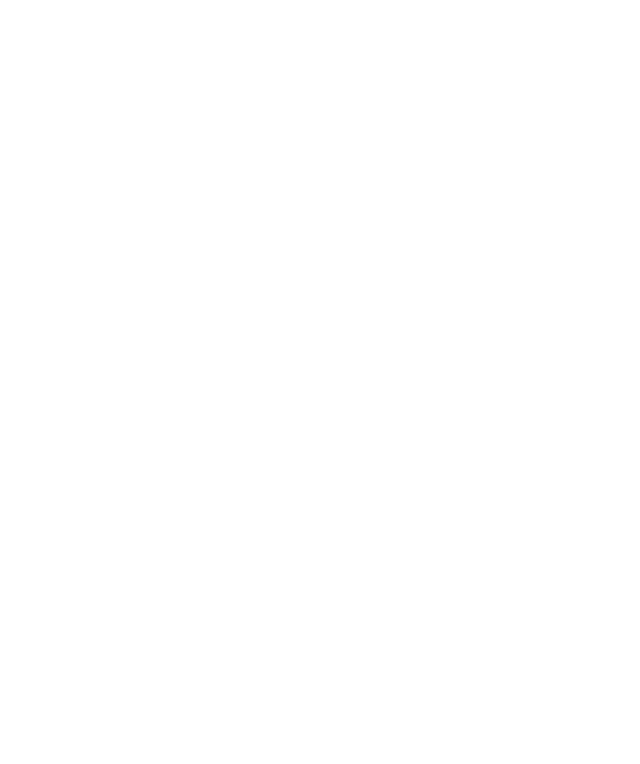
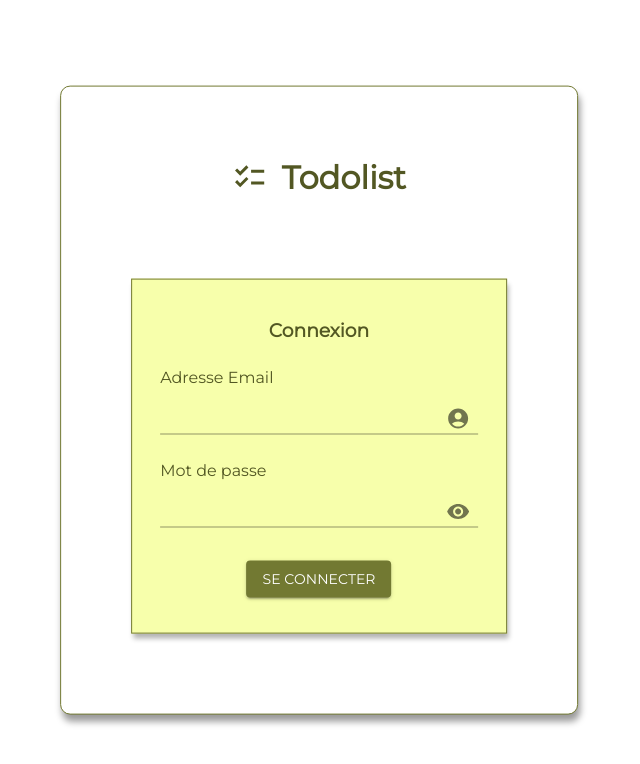
Before and after one commit to Luigi1802/todolist-app, a React (Create React App) app in the folder frontend/: page /login in a window 1280 px wide. Shown: the top 764 px of the page, without its empty margins (321-961 px from the left). Built offline with nearby package versions, Linux system fonts and the light colour scheme.

Commit message:
Mise en place de l'authentification, formulaire de login

```diff
--- a/frontend/package.json
+++ b/frontend/package.json
@@ -12,6 +12,8 @@
     "@testing-library/jest-dom": "^5.17.0",
     "@testing-library/react": "^13.4.0",
     "@testing-library/user-event": "^13.5.0",
+    "axios": "^1.7.2",
+    "jwt-decode": "^4.0.0",
     "react": "^18.3.1",
     "react-dom": "^18.3.1",
     "react-router-dom": "^6.23.1",
--- a/frontend/src/components/App.js
+++ b/frontend/src/components/App.js
@@ -1,4 +1,6 @@
 import React from 'react';
+import todolistTheme from '../todolistTheme.js';
+import { ThemeProvider } from '@mui/material/styles';
 import {BrowserRouter, Route, Routes} from 'react-router-dom';
 import Home from '../pages/Home.js';
 import Login from '../pages/Login.js';
@@ -6,6 +8,7 @@ import AuthGuard from '../components/AuthGuard.js';
 
 const App = () => {
   return (
+    <ThemeProvider theme={todolistTheme}>
       <div className='App'>
         <BrowserRouter>
           <Routes>
@@ -18,6 +21,7 @@ const App = () => {
           </Routes>
         </BrowserRouter>
       </div>
+    </ThemeProvider>
   );
 };
 
--- a/frontend/src/components/AuthGuard.js
+++ b/frontend/src/components/AuthGuard.js
@@ -1,12 +1,11 @@
 import React from 'react'
 import { Navigate } from 'react-router-dom';
-//import { accountService } from '../../_services/account.service';
+import { authService } from '../services/authService';
 
 const AuthGuard = ({guardType, children}) => {
-    // if (!accountService.isLogged() || accountService.getUserRole() !== guardType) {
-    //     return <Navigate to="/login"/>
-    // }
-    // return children;
+    if (!authService.isLogged()) {
+        return <Navigate to="/login"/>
+    }
     return children;
 };
 
--- a/frontend/src/pages/Home.js
+++ b/frontend/src/pages/Home.js
@@ -4,7 +4,7 @@ import '../styles/Home.css';
 const Home = () => {
     return (
         <div className='Home'>
-            <h1>todolist-app</h1>
+            <h1>todolist-app home</h1>
         </div>
     );
 };
--- a/frontend/src/pages/Login.js
+++ b/frontend/src/pages/Login.js
@@ -1,12 +1,121 @@
-import React from 'react';
 import '../styles/Login.css';
+import * as React from 'react';
+import FormControl from '@mui/material/FormControl';
+import Button from '@mui/material/Button';
+import IconButton from '@mui/material/IconButton';
+import Input from '@mui/material/Input';
+import InputLabel from '@mui/material/InputLabel';
+import InputAdornment from '@mui/material/InputAdornment';
+import Visibility from '@mui/icons-material/Visibility';
+import VisibilityOff from '@mui/icons-material/VisibilityOff';
+import AccountCircle from '@mui/icons-material/AccountCircle';
+import ChecklistIcon from '@mui/icons-material/Checklist';
+import { useState } from 'react';
+import { useNavigate } from 'react-router-dom';
+import { authService } from '../services/authService.js';
+import { Alert } from '@mui/material';
 
-const Login = () => {
-    return (
-        <div className='Login'>
+function Login() {
+    const navigate = useNavigate();
+    const [credentials, setCredentials] = useState({
+        identifier : '',
+        password : ''
+    });
+    const [idInvalides, setIdInvalides] = useState(false);
+    const [showPassword, setShowPassword] = useState(false);
 
-        </div>
-    );
-};
+    const errorAlert = idInvalides ? <Alert className="alertLogin" variant="filled" severity="error">Identifiants incorrects</Alert> : null;
+
+    const handleChange = (e) => {
+        setCredentials({
+            ...credentials,
+            [e.target.name]: e.target.value
+        })
+    }
+
+    const handleSubmit = (e) => {
+        e.preventDefault();
+        authService.login(credentials)
+            .then(res => {
+                authService.saveToken(res.data.jwt);
+                navigate('/');
+            })
+            .catch(error => {
+                setIdInvalides(true);
+            })
+    }
+
+    const handleClickShowPassword = () => setShowPassword((show) => !show);
+
+    const handleMouseDownPassword = (event) => {
+      event.preventDefault();
+    };
+
+    return(<div className="Login">
+                <div className="loginContainer">
+                    <div className="titleContainer">
+                        <ChecklistIcon fontSize="large"/>
+                        <h1 className="loginTitle">Todolist</h1>
+                    </div>
+                    <form className='formContainer' onSubmit={handleSubmit}>
+                        <h3>Connexion</h3>
+                        {/* email */}
+                        <div className='loginInput'>
+                            <FormControl sx={{ m: 1, width: '30ch' }} variant="standard">
+                                <InputLabel htmlFor="identifier">Adresse Email</InputLabel>
+                                <Input
+                                    id="identifier"
+                                    type='mail'
+                                    sx={{
+                                        ':before': { borderBottomColor: 'text.secondary' }
+                                    }}
+                                    endAdornment={
+                                        <InputAdornment position="end" sx={{pr:1, color: 'text.secondary'}}>
+                                            <AccountCircle />
+                                        </InputAdornment>
+                                    }
+                                    name="identifier"
+                                    value={credentials.identifier}
+                                    onChange={handleChange}
+                            />
+                            </FormControl>
+                        </div>
+                        {/* password */}
+                        <div className='loginInput'>
+                            <FormControl sx={{ m: 1, width: '30ch' }} variant="standard">
+                                <InputLabel htmlFor="password">Mot de passe</InputLabel>
+                                <Input
+                                    id="password"
+                                    type={showPassword ? 'text' : 'password'}
+                                    sx={{
+                                        ':before': { borderBottomColor: 'text.secondary' }
+                                    }}
+                                    endAdornment={
+                                    <InputAdornment position="end">
+                                        <IconButton
+                                        aria-label="toggle password visibility"
+                                        onClick={handleClickShowPassword}
+                                        onMouseDown={handleMouseDownPassword}
+                                        sx={{ color: 'text.secondary' }}
+                                        >
+                                        {showPassword ? <VisibilityOff /> : <Visibility />}
+                                        </IconButton>
+                                    </InputAdornment>
+                                    }
+                                    name="password"
+                                    value={credentials.password}
+                                    onChange={handleChange}
+                                />
+                            </FormControl>
+                        </div>
+                        {/* submit button */}
+                        <div className='loginButton'>
+                            <Button variant="contained" type="submit">Se connecter</Button>
+                        </div>
+                        <div>{errorAlert}</div>
+                    </form>
+                </div>
+            </div>);
+}
 
 export default Login;
--- /dev/null
+++ b/frontend/src/services/apiConfig.js
@@ -0,0 +1,7 @@
+const apiURL = 'http://localhost:1337/api';
+const loginRoute = 'auth/local';
+const registerRoute = 'auth/local/register';
+
+export const apiConfig = {
+    apiURL, loginRoute, registerRoute
+};
--- /dev/null
+++ b/frontend/src/services/authService.js
@@ -0,0 +1,50 @@
+import axios from 'axios';
+import {apiConfig} from './apiConfig.js';
+import { jwtDecode } from 'jwt-decode';
+
+const login = (credentials) => {
+    return axios.post(`${apiConfig.apiURL}/${apiConfig.loginRoute}`, credentials);
+}
+
+const register = (credentials) => {
+    return axios.post(`${apiConfig.apiURL}/${apiConfig.registerRoute}`, credentials);
+}
+
+let logout = () => {
+    localStorage.removeItem('AuthToken');
+    localStorage.removeItem('UserId');
+}
+
+let isLogged = () => {
+    const token = localStorage.getItem('AuthToken');
+    return !!token;
+}
+
+let saveToken = (token) => {
+    localStorage.setItem('AuthToken', token);
+}
+
+let getToken = () => {
+    const token = localStorage.getItem('AuthToken');
+    return token;
+}
+
+let getUserId = () => {
+    const tokenData = jwtDecode(getToken());
+    return tokenData.id;
+}
+
+let getUsername = () => {
+    const username = localStorage.getItem('Username');
+    return username;
+}
+
+// let changePassword = (pswdData) => {
+//     return axios.patch(`/pswd/`, pswdData,
+//     { headers: {"Authorization" : `Bearer ${accountService.getToken()}`}}
+//     );
+// }
+
+export const authService = {
+    login, saveToken, logout, isLogged, getToken, getUserId, register, getUsername
+}
--- a/frontend/src/styles/Login.css
+++ b/frontend/src/styles/Login.css
@@ -0,0 +1,55 @@
+.Login{
+    min-width: 100%;
+    min-height: 100vh;
+}
+.loginContainer{
+    position: absolute;
+    top: 50%;
+    left: 50%;
+    transform: translate(-50%, -50%);
+    border: 1px #727932 solid;
+    box-shadow:  2px 7px 7px rgba(0, 0, 0, 0.4);
+    border-radius: 10px;
+    background-color: white;
+    display: flex;
+    flex-direction: column;
+    justify-content: center;
+    padding-inline: 70px;
+    padding-block: 50px;
+}
+.formContainer{
+    color: #525723;
+    border: 1px #727932 solid;
+    background-color: #f7ffab ;
+    box-shadow:  2px 5px 5px rgba(0, 0, 0, 0.3);
+    display: flex;
+    flex-direction: column;
+    margin: 0 auto;
+    justify-content: center;
+    text-align: center;
+    padding: 20px;
+    margin-top: 30px;
+    margin-bottom: 30px;
+}
+.titleContainer{
+    color: #525723;
+    margin: 0 auto;
+    margin-bottom: 30px;
+    display: inline-flex;
+    align-items: center;
+}
+.loginTitle{
+    font-size: 2em;
+    padding-left: 15px;
+}
+.loginInput{
+    text-align: left;
+    margin-bottom:10px;
+}
+.loginButton{
+    margin-top:15px;
+    margin-bottom: 15px;
+}
+.alertLogin{
+    margin: 10px;
+}
--- /dev/null
+++ b/frontend/src/todolistTheme.js
@@ -0,0 +1,33 @@
+import { createTheme } from '@mui/material/styles';
+import { frFR } from '@mui/material/locale';
+import { teal } from '@mui/material/colors';
+
+const todolistTheme = createTheme({
+    palette: {
+      primary: {
+        main: '#727932'
+      },
+      default: {
+        main: '#727932'
+      },
+      text: {
+        primary : 'rgba(114, 121, 50, 0.87)',
+        secondary : 'rgba(114, 121, 50, 0.6',
+        disabled : 'rgba(114, 121, 50, 0.38)',
+      },
+    },
+    typography: {
+      fontFamily: 'Montserrat'
+    },
+    // components: {
+    //   MuiTextField : {
+    //     styleOverrides : {
+    //       root : {
+    //         backgroundColor: '#004d40',
+    //       }
+    //     }
+    //   }
+    // }
+  }, frFR);
+
+export default todolistTheme;
```
Also changed, not shown: 1 other file (tests, documents, lock files or other folders). Lines whose indentation alone changed are shown as unchanged.
